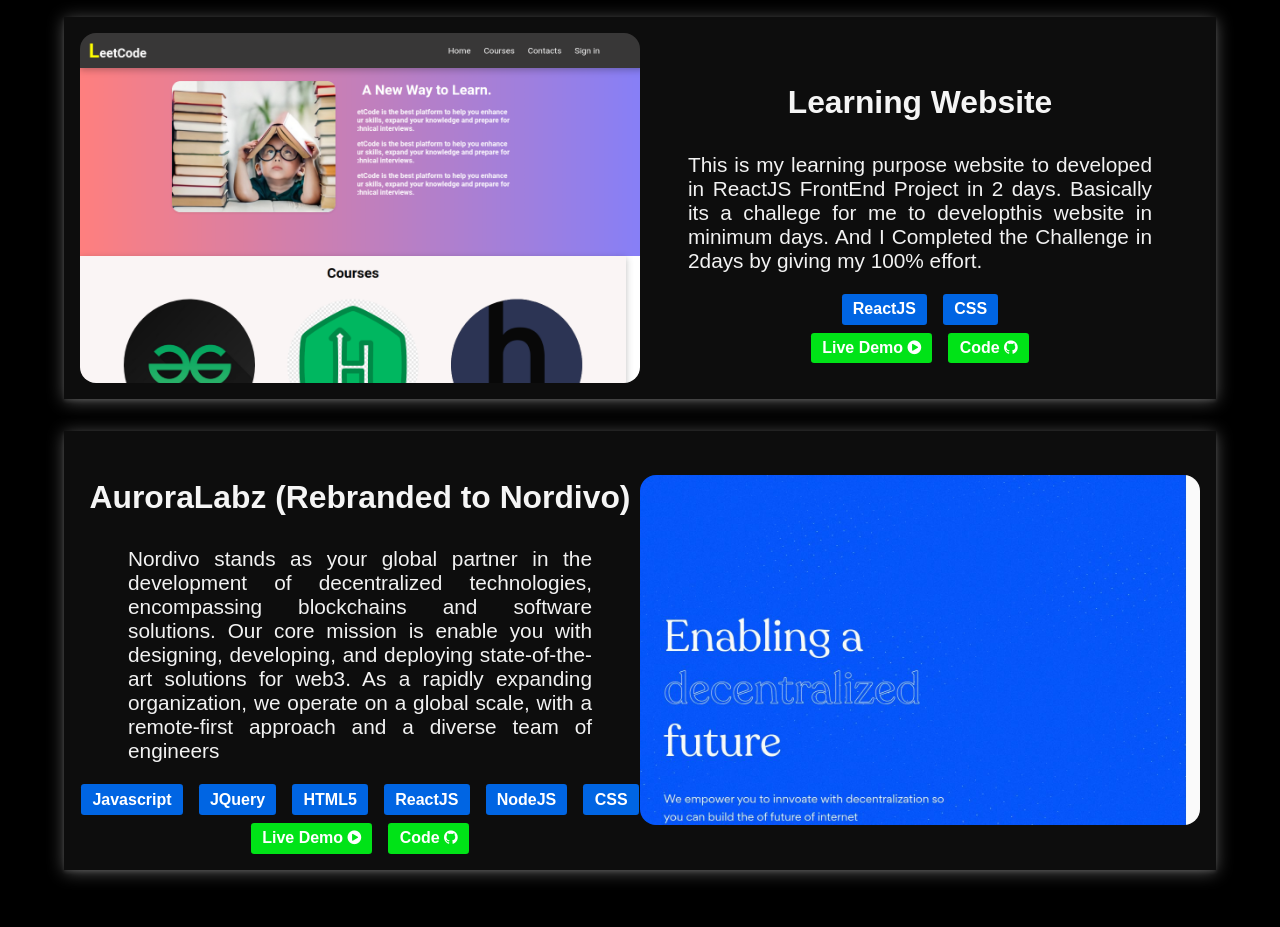
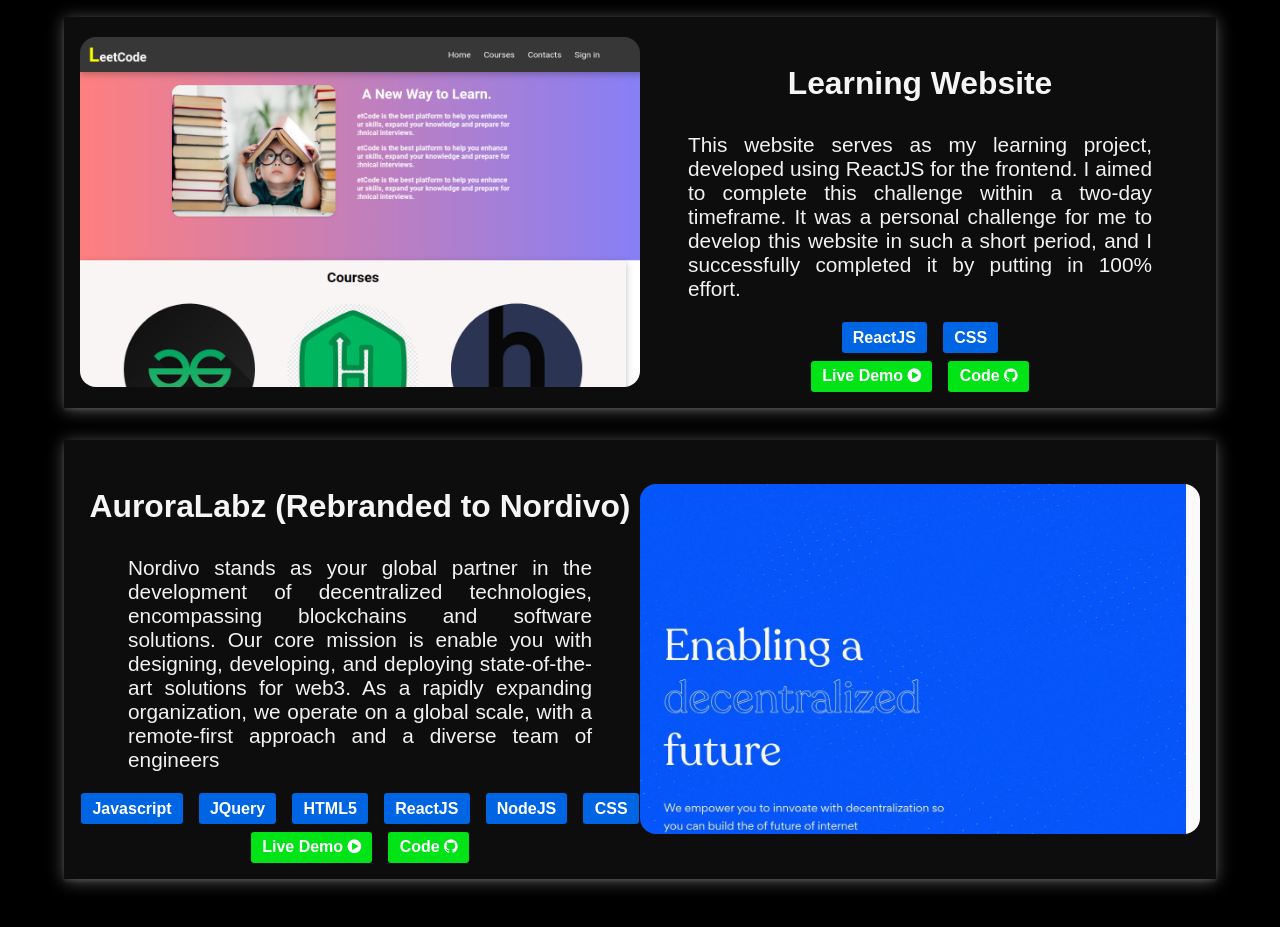
Before and after one commit to Jibran4855/portfolio, a React (Create React App) app: page / in a window 1280 px wide. Shown: the part 1440-2367 px from the top of the page. Built offline with nearby package versions, Linux system fonts and the light colour scheme.

Commit message:
Learning website  corrected the paragraph

```diff
--- a/src/components/Portfolio.js
+++ b/src/components/Portfolio.js
@@ -9,7 +9,7 @@
     {
       name: "Learning Website",
       paragraph:
-        "This is my learning purpose website to developed in ReactJS FrontEnd Project in 2 days. Basically its a challege for me to developthis website in minimum days. And I Completed the Challenge in 2days by giving my 100% effort.",
+        "This website serves as my learning project, developed using ReactJS for the frontend. I aimed to complete this challenge within a two-day timeframe. It was a personal challenge for me to develop this website in such a short period, and I successfully completed it by putting in 100% effort.",
       technologies: ["ReactJS", "CSS"],
       picture: newmethods,
       githublink: "https://github.com/Jibran4855/LearningNewMethods",
```
